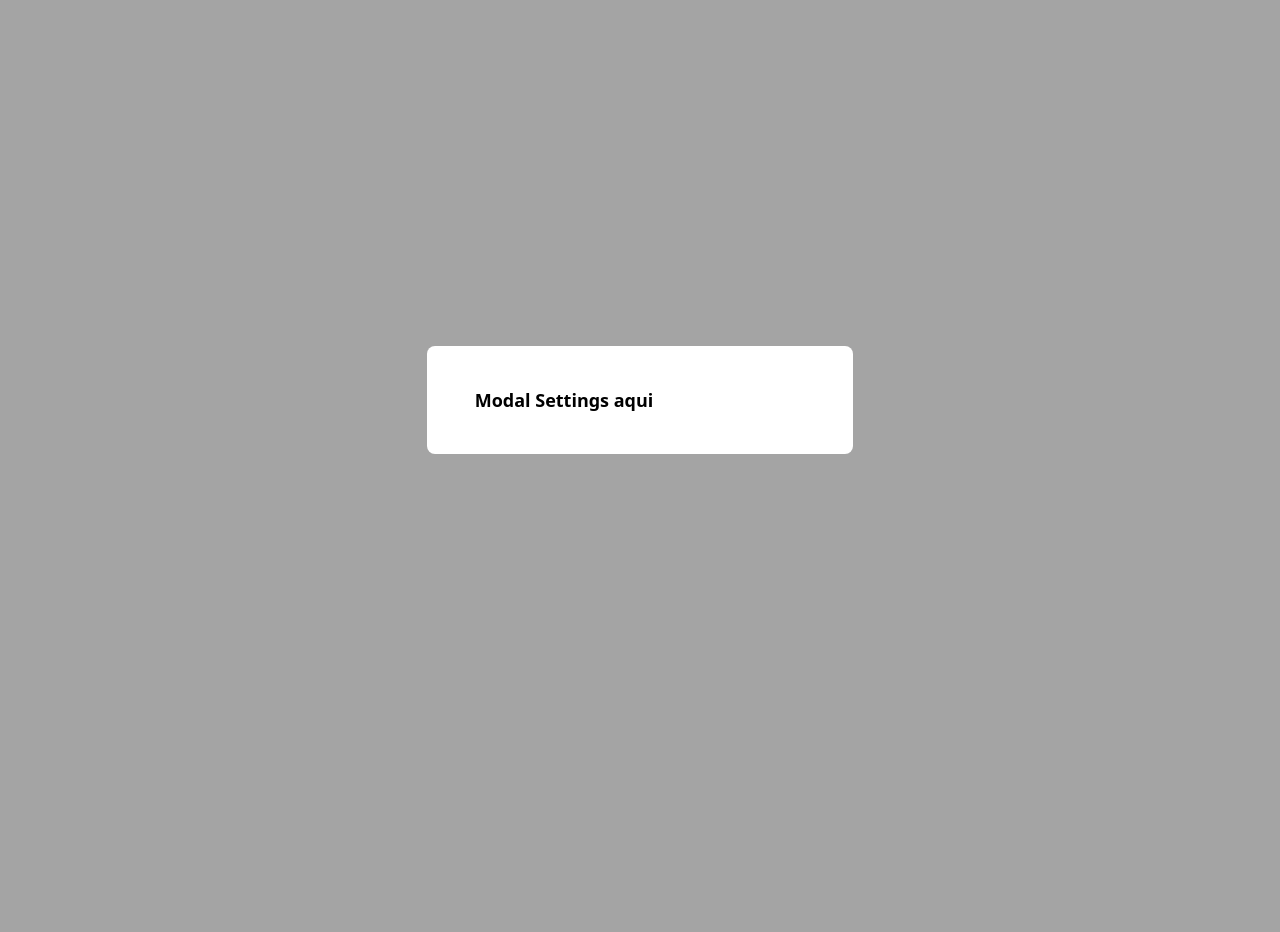
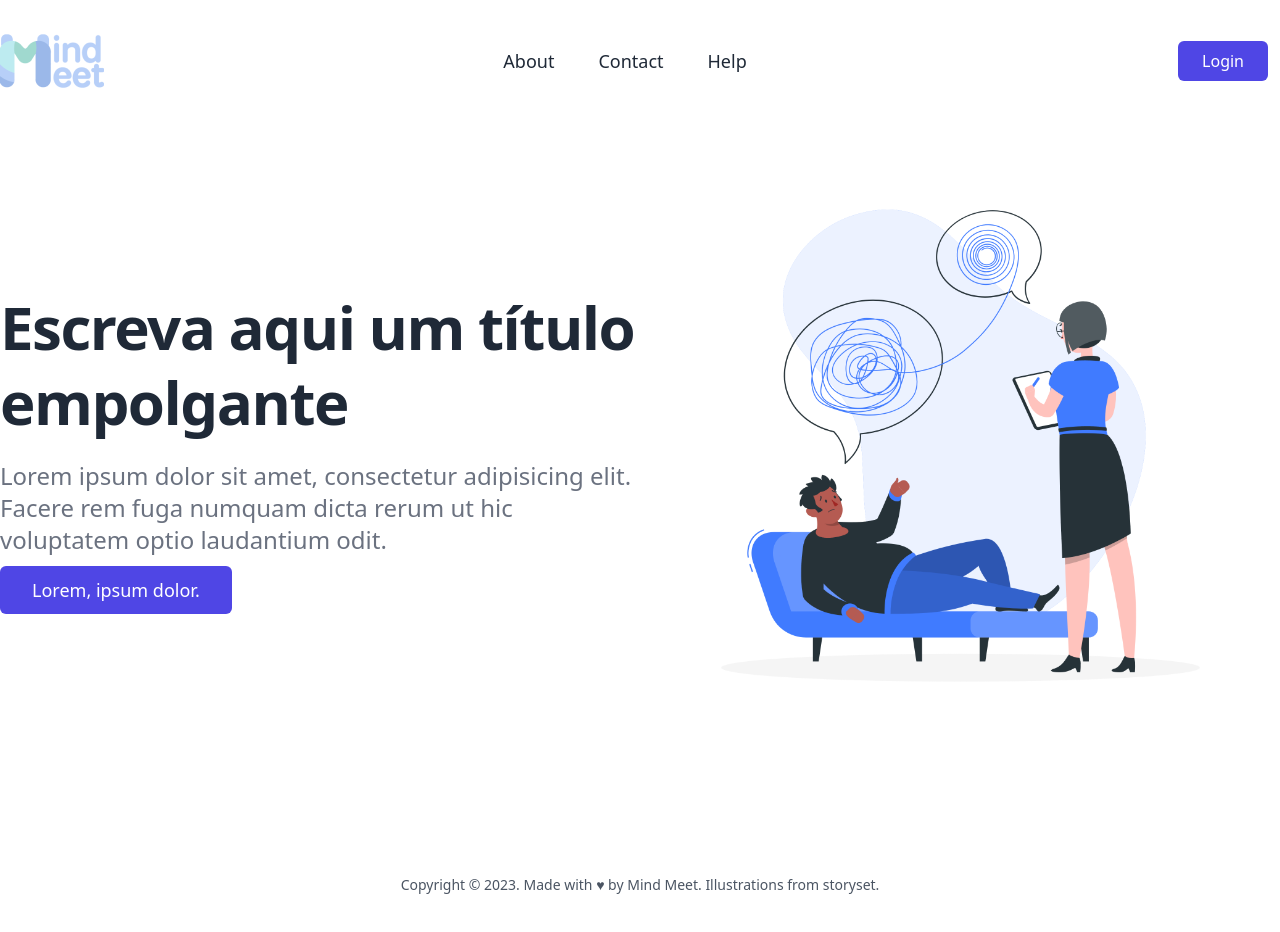
Before and after one commit to Jackson-Vieira/mindmeet-tailwind-training, a Vue app: page / in a window 1280 px wide. Shown: the top 932 px of the page. Before the commit the page ends 800 px from the top, so only its background shows below. Built offline with nearby package versions, Linux system fonts and the light colour scheme.

Commit message:
start lading page

```diff
--- a/index.html
+++ b/index.html
@@ -6,7 +6,7 @@
     <meta name="viewport" content="width=device-width, initial-scale=1.0" />
     <title>Vite App</title>
   </head>
-  <body class="bg-black-light">
+  <body>
     <div id="app"></div>
     <script type="module" src="/src/main.ts"></script>
   </body>
--- a/src/App.vue
+++ b/src/App.vue
@@ -1,10 +1,9 @@
 <script setup lang="ts">
-import ModalFactory from './components/modals/ModalFactory/index.vue'
-import Alert from './components/alerts/Alert.vue'
+import Home from '@/views/Home/index.vue'
 </script>
 
 <template>
-  <ModalFactory />
+  <Home />
 </template>
 
 <style scoped></style>
--- a/src/assets/base.css
+++ b/src/assets/base.css
@@ -1,55 +1,3 @@
-/* color palette from <https://github.com/vuejs/theme> */
-:root {
-  --vt-c-white: #ffffff;
-  --vt-c-white-soft: #f8f8f8;
-  --vt-c-white-mute: #f2f2f2;
-
-  --vt-c-black: #181818;
-  --vt-c-black-soft: #222222;
-  --vt-c-black-mute: #282828;
-
-  --vt-c-indigo: #2c3e50;
-
-  --vt-c-divider-light-1: rgba(60, 60, 60, 0.29);
-  --vt-c-divider-light-2: rgba(60, 60, 60, 0.12);
-  --vt-c-divider-dark-1: rgba(84, 84, 84, 0.65);
-  --vt-c-divider-dark-2: rgba(84, 84, 84, 0.48);
-
-  --vt-c-text-light-1: var(--vt-c-indigo);
-  --vt-c-text-light-2: rgba(60, 60, 60, 0.66);
-  --vt-c-text-dark-1: var(--vt-c-white);
-  --vt-c-text-dark-2: rgba(235, 235, 235, 0.64);
-}
-
-/* semantic color variables for this project */
-:root {
-  --color-background: var(--vt-c-white);
-  --color-background-soft: var(--vt-c-white-soft);
-  --color-background-mute: var(--vt-c-white-mute);
-
-  --color-border: var(--vt-c-divider-light-2);
-  --color-border-hover: var(--vt-c-divider-light-1);
-
-  --color-heading: var(--vt-c-text-light-1);
-  --color-text: var(--vt-c-text-light-1);
-
-  --section-gap: 160px;
-}
-
-@media (prefers-color-scheme: dark) {
-  :root {
-    --color-background: var(--vt-c-black);
-    --color-background-soft: var(--vt-c-black-soft);
-    --color-background-mute: var(--vt-c-black-mute);
-
-    --color-border: var(--vt-c-divider-dark-2);
-    --color-border-hover: var(--vt-c-divider-dark-1);
-
-    --color-heading: var(--vt-c-text-dark-1);
-    --color-text: var(--vt-c-text-dark-2);
-  }
-}
-
 *,
 *::before,
 *::after {
@@ -60,8 +8,6 @@
 
 body {
   min-height: 100vh;
-  color: var(--color-text);
-  background: var(--color-background);
   transition: color 0.5s, background-color 0.5s;
   line-height: 1.6;
   font-family: Inter, -apple-system, BlinkMacSystemFont, 'Segoe UI', Roboto,
--- a/src/components/app/AppFooter.vue
+++ /dev/null
@@ -1,68 +0,0 @@
-<template>
-  <template>
-    <div>
-      <Teleport to="body">
-        <div
-          v-if="state.isActive"
-          class="bg-black fixed left-0 top-0 z-50 flex h-full w-full items-center justify-center bg-opacity-50"
-          @click="handleModalToogle({ status: false })"
-        >
-          <div class="fixed mx-10" :class="state.width" @click.stop>
-            <div
-              class="animate__animated animate__fadeInRight animate__faster flex flex-col overflow-hidden rounded-lg bg-white"
-            >
-              <div class="flex flex-col bg-white px-12 py-10">
-                <component
-                  :is="state.component"
-                  :props="state.props"
-                  :width="state.width"
-                />
-              </div>
-            </div>
-          </div>
-        </div>
-      </Teleport>
-    </div>
-  </template>
-</template>
-
-<script setup lang="ts">
-import { onBeforeUnmount, onMounted, reactive } from 'vue'
-
-const DEFAULT_WIDTH = 'w-3/4 lg:w-1/3'
-
-const state = reactive({
-  component: null,
-  isActive: false,
-  props: {},
-  width: DEFAULT_WIDTH
-})
-
-const modal = {
-  listen: (_callback: Function) => {},
-  off: (_callback: Function) => {}
-}
-
-onMounted(() => {
-  modal.listen(handleModalToogle)
-})
-
-onBeforeUnmount(() => {
-  modal.off(handleModalToogle)
-})
-
-const handleModalToogle = (payload) => {
-  state.isActive = payload.status
-  if (payload.status) {
-    state.component = payload.component
-    state.props = payload.props
-    state.width = payload.width || DEFAULT_WIDTH
-  } else {
-    state.component = null
-    state.props = {}
-    state.width = DEFAULT_WIDTH
-  }
-}
-</script>
-
-<style scoped></style>
--- /dev/null
+++ b/src/components/app/Container.vue
@@ -0,0 +1,9 @@
+<template>
+  <div class="container mx-auto p-8 xl:px-0">
+    <slot />
+  </div>
+</template>
+
+<script setup lang="ts"></script>
+
+<stype scoped></stype>
--- /dev/null
+++ b/src/components/app/Footer.vue
@@ -0,0 +1,18 @@
+<template>
+  <Container>
+    <div class="my-10 text-center text-sm text-gray-600">
+      Copyright © {{ new Date().getFullYear() }}. Made with ♥ by
+      <span class="font-medium">Mind Meet</span>. Illustrations from
+      {{ ' ' }}
+      <a href="https://storyset.com/" target="_blank" rel="noopener ">
+        storyset.
+      </a>
+    </div>
+  </Container>
+</template>
+
+<script setup lang="ts">
+import Container from './Container.vue'
+</script>
+
+<style scoped></style>
--- /dev/null
+++ b/src/components/app/Logo.vue
@@ -0,0 +1,7 @@
+<template>
+  <img src="@/assets/images/logo_primary.png" alt="Mindmeet" />
+</template>
+
+<script setup lang="ts"></script>
+
+<style scoped></style>
--- /dev/null
+++ b/src/components/app/Navbar.vue
@@ -0,0 +1,50 @@
+<template>
+  <div class="w-full">
+    <nav
+      class="container relative mx-auto flex flex-wrap items-center justify-between p-8 lg:justify-between xl:px-0"
+    >
+      <div class="flex-shrink-0">
+        <Logo />
+      </div>
+      <div class="text-center lg:flex lg:items-center">
+        <ul class="list-none items-center justify-end pt-6 lg:flex lg:pt-0">
+          <li v-for="link in links" :key="link.label" class="mr-3">
+            <a
+              class="inline-block rounded-md px-4 py-2 text-lg font-normal text-gray-800 no-underline hover:text-indigo-500 focus:bg-indigo-100 focus:text-indigo-500 focus:outline-none"
+              :href="link.href"
+              >{{ link.label }}</a
+            >
+          </li>
+        </ul>
+      </div>
+      <div class="mr-3">
+        <button class="rounded-md bg-indigo-600 px-6 py-2 text-white md:ml-5">
+          Login
+        </button>
+      </div>
+    </nav>
+  </div>
+</template>
+
+<script setup lang="ts">
+import Logo from './Logo.vue'
+
+const links = [
+  {
+    label: 'About',
+    href: '#about'
+  },
+  {
+    label: 'Contact',
+    href: '#contact'
+  },
+  {
+    label: 'Help',
+    href: '#home'
+  }
+]
+
+// TODO: Responsive navbar
+</script>
+
+<style scoped></style>
--- /dev/null
+++ b/src/views/Home/Hero.vue
@@ -0,0 +1,41 @@
+<template>
+  <Container class="flex flex-wrap">
+    <div class="flex w-full items-center lg:w-1/2">
+      <div class="mb-8 max-w-2xl">
+        <h1
+          class="text-4xl font-bold leading-snug tracking-tight text-gray-800 lg:text-4xl lg:leading-tight xl:text-6xl xl:leading-tight"
+        >
+          Escreva aqui um título empolgante
+        </h1>
+        <p class="py-5 text-xl leading-normal text-gray-500 xl:text-2xl">
+          Lorem ipsum dolor sit amet, consectetur adipisicing elit. Facere rem
+          fuga numquam dicta rerum ut hic voluptatem optio laudantium odit.
+        </p>
+        <div>
+          <a
+            href=""
+            class="rounded-md bg-indigo-600 px-8 py-3 text-center text-lg font-medium text-white"
+            >Lorem, ipsum dolor.</a
+          >
+        </div>
+      </div>
+    </div>
+    <div class="flex w-full items-center justify-center lg:w-1/2">
+      <div>
+        <img
+          loading="lazy"
+          src="@/assets/images/hero.png"
+          alt="Hero image"
+          width="617"
+          height="617"
+        />
+      </div>
+    </div>
+  </Container>
+</template>
+
+<script setup lang="ts">
+import Container from '@/components/app/Container.vue'
+</script>
+
+<style scoped></style>
--- a/src/views/Home/index.vue
+++ b/src/views/Home/index.vue
@@ -0,0 +1,13 @@
+<template>
+  <Navbar />
+  <Hero />
+  <Footer />
+</template>
+
+<script setup lang="ts">
+import Navbar from '@/components/app/Navbar.vue'
+import Hero from './Hero.vue'
+import Footer from '@/components/app/Footer.vue'
+</script>
+
+<style scoped></style>
```
Also changed, not shown: src/assets/images/hero.png (added), src/components/app/AppHeader.vue (deleted).
